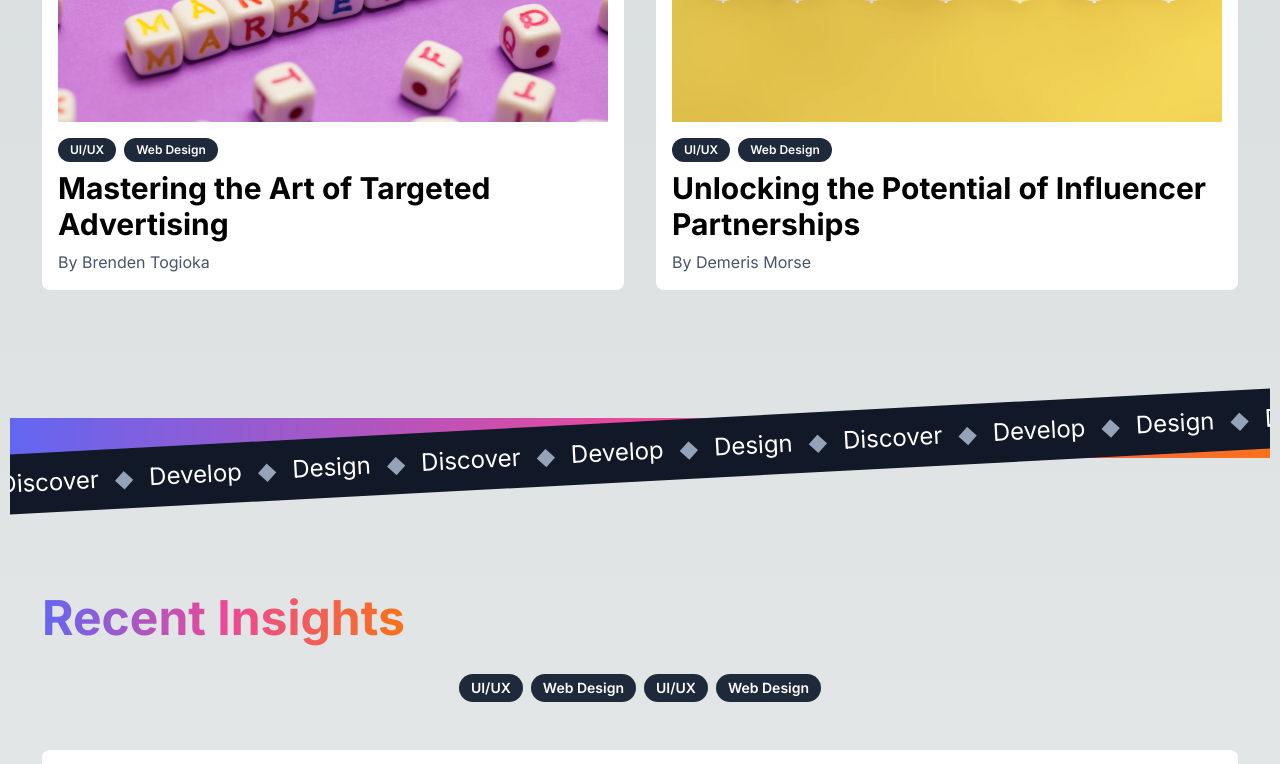
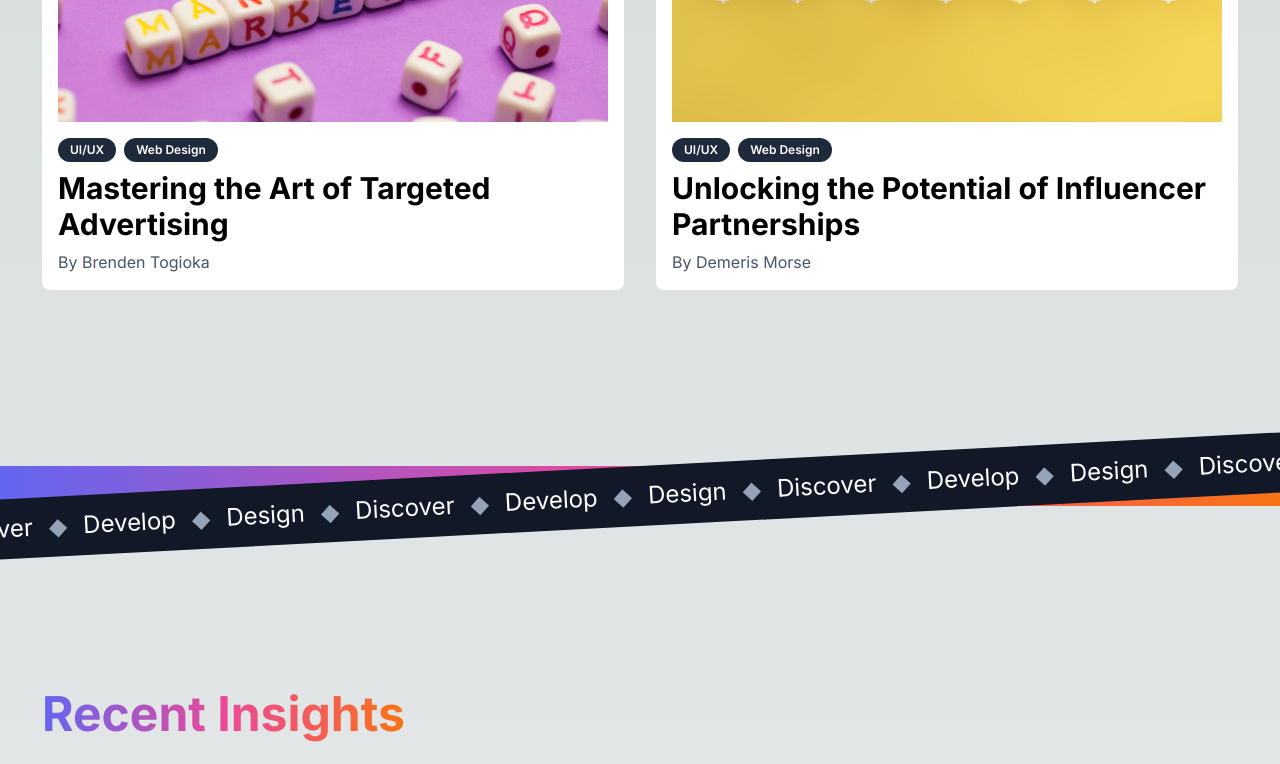
Before and after one commit to BrendenTogioka/agency, a Next.js app: page /projects in a window 1280 px wide. Shown: the part 479-1243 px from the top of the page. Built offline with nearby package versions, Linux system fonts and the light colour scheme.

Commit message:
update slider

```diff
--- a/app/components/CategoriesSlider.js
+++ b/app/components/CategoriesSlider.js
@@ -1,8 +1,20 @@
 export default function CategoriesSlider() {
   return (
-    <section className="overflow-hidden py-6 sm:py-8 md:py-10 lg:py-20 xl:py-30">
+    <section className="overflow-x-hidden py-6 sm:py-8 md:py-10 lg:py-20 xl:py-32">
       <div className="relative h-[40px] w-screen bg-gradient-to-r from-indigo-500 via-pink-500 to-orange-500 ">
-        <ul className="absolute left-0 flex justify-center items-center gap-4 h-[40px] lg:h-[60px] w-[110%] text-white bg-gray-900 -rotate-[3deg] -translate-x-2 overflow-hidden lg:text-2xl">
+        <ul className="absolute left-1/2 -translate-x-1/2 flex justify-center items-center gap-4 h-[40px] lg:h-[60px] w-[110%] text-white bg-gray-900 -rotate-[3deg]  overflow-hidden lg:text-2xl">
+          <li>Design</li>
+          <li className="text-slate-400">&#9670;</li>
+          <li>Discover</li>
+          <li className="text-slate-400">&#9670;</li>
+          <li>Develop</li>
+          <li className="text-slate-400">&#9670;</li>
+          <li>Design</li>
+          <li className="text-slate-400">&#9670;</li>
+          <li>Discover</li>
+          <li className="text-slate-400">&#9670;</li>
+          <li>Develop</li>
+          <li className="text-slate-400">&#9670;</li>
           <li>Design</li>
           <li className="text-slate-400">&#9670;</li>
           <li>Discover</li>
--- a/app/components/FinalCTASection.js
+++ b/app/components/FinalCTASection.js
@@ -2,7 +2,7 @@ import Link from "next/link";
 
 export default function FinalCTASection() {
   return (
-    <section className="py-12 px-8 text-4xl font-semibold max-w-[1260px] ">
+    <section className="py-12 px-8 text-4xl md:text-5xl font-semibold max-w-[1260px] ">
       <div className="flex flex-col items-center">
         <div className="flex flex-col items-start text-start">
           <h2>
--- a/app/projects/page.js
+++ b/app/projects/page.js
@@ -58,14 +58,14 @@ const blogs = [
 
 export default function Projects() {
   return (
-    <div className="mb-20 sm:mt-10 max-w-[1260px] py-12 overflow-x-hidden">
-      <div className="flex justify-center sm:justify-start  px-8 ">
+    <div className="mb-20 sm:mt-10  py-12 relative">
+      <div className="flex justify-center sm:justify-start max-w-[1260px] mx-auto px-8 ">
         <h1 className="text-5xl sm:text-6xl text-center sm:text-left font-bold bg-gradient-to-r from-indigo-500 via-pink-500 to-orange-500 inline-block text-transparent bg-clip-text pb-2">
           Projects & Case Studies
         </h1>
       </div>
 
-      <div className="flex flex-col sm:flex-row gap-8  py-12 px-8 ">
+      <div className="flex flex-col sm:flex-row gap-8 max-w-[1260px] mx-auto py-12 px-8 ">
         <div className="p-4 flex flex-col bg-white rounded-lg">
           <div>
             <Image
@@ -114,7 +114,7 @@ export default function Projects() {
 
       <CategoriesSlider />
 
-      <div className="pt-12 px-8 ">
+      <div className="pt-12 px-8 max-w-[1260px] mx-auto">
         <h2 className="text-5xl font-bold bg-gradient-to-r from-indigo-500 via-pink-500 to-orange-500 inline-block text-transparent bg-clip-text py-2 mb-6">
           Recent Insights
         </h2>
@@ -134,7 +134,7 @@ export default function Projects() {
         </div>
       </div>
 
-      <div className="py-12 px-8 flex flex-col gap-8">
+      <div className="py-12 px-8 flex flex-col gap-8 max-w-[1260px] mx-auto">
         {blogs.map((blog) => (
           <div
             key={blog.title}
```
